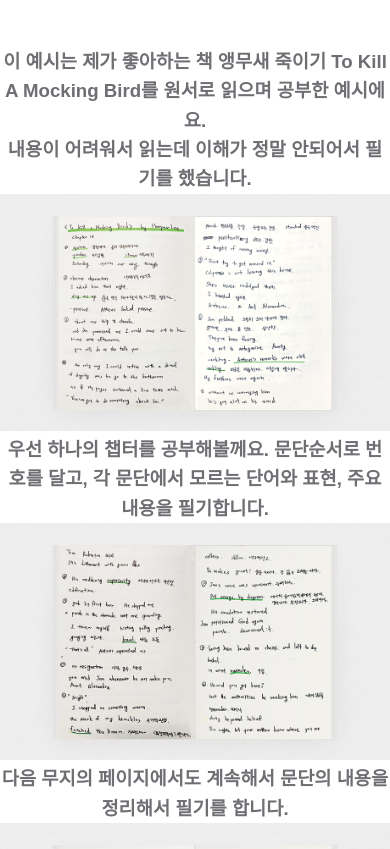
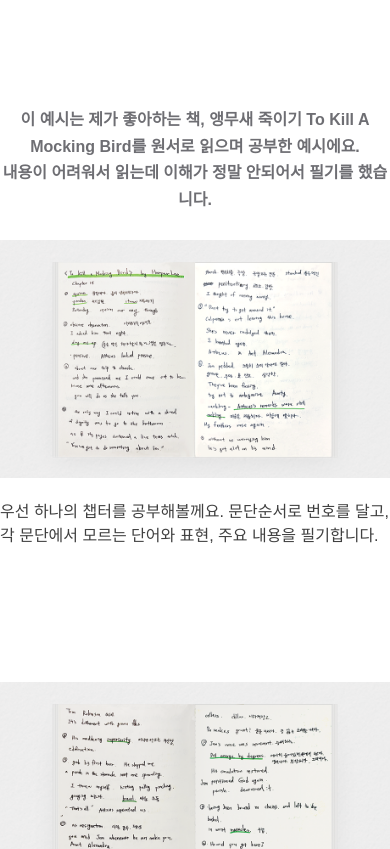
Before and after one commit to Semin-kim-deep/semin-kim-deep.github.io, a plain HTML site: page note/index.html in a window 390 px wide. Shown: the part 1030-1879 px from the top of the page. Drawn offline with Linux system fonts and the light colour scheme; a web font is replaced by a local one.

Commit message:
Update index.html

```diff
--- a/note/index.html
+++ b/note/index.html
@@ -125,6 +125,16 @@
     max-width: 1200px;
     margin: 0 auto;
 }
+        .intro-text2 {
+    font-family: 'Pretendard', sans-serif;
+    font-weight: bold;
+    font-size: 14pt;
+    line-height: 26pt;
+    color: #6e6e73;
+    text-align: center;
+    max-width: 1200px;
+    margin: 0 auto;
+}
 
 @media (max-width: 768px) {
     .intro-title {
@@ -134,6 +144,10 @@
     .intro-text {
         font-size: 14pt;
         line-height: 22pt;
+    }
+        .intro-text2 {
+        font-size: 12pt;
+        line-height: 20pt;
     }
 }
         .white-section {
@@ -481,30 +495,32 @@
         </div>
 
         <!-- 새로 추가되는 텍스트 섹션 -->
+
         <div class="text-section">
             <h2 class="intro-title">저는 좋아합니다, 필기.</h2>
             <p class="intro-text">필기를 하면, 내용을 놓치지 않고, 내 것으로 남길 수 있죠.<br> 하지만 그냥 쓰다보면 단순히 쓰는 행위가 되어 버리기도 해요.<br> 그래서 필기를 시작할지, 말아야할지 고민하다가 어느 때에는 하고, 어느 때에는 하지 않죠. <br><br>이것을 개선하고 싶어서 그라운드 앤 그리드 노트를 만들었어요. <br>무지 페이지에서 필기한 내용을 표 형태의 그리드페이지에서 다시 정리하는 콘셉트입니다.
 <br> 필기만 하지 않고 정리까지 하라니, 다소 번거롭죠?<br> 그런데 제법 괜찮아요. 공부와 필기의 효용감이 생겨요. </p>
         </div>
     </div>
+    <div class="white-section">
 <div>
-             <p class="intro-text">이 예시는 제가 좋아하는 책 앵무새 죽이기 To Kill A Mocking Bird를 원서로 읽으며 공부한 예시에요. <br> 내용이 어려워서 읽는데 이해가 정말 안되어서 필기를 했습니다. </p>
+             <p class="intro-text2">이 예시는 제가 좋아하는 책, 앵무새 죽이기 To Kill A Mocking Bird를 원서로 읽으며 공부한 예시에요. <br> 내용이 어려워서 읽는데 이해가 정말 안되어서 필기를 했습니다.<br> <br>  </p>
             <img id="bottomImage" src="images/in_2.png" alt="Ground & Grid Note 내부" class="image-1">
-        <p class="intro-text">우선 하나의 챕터를 공부해볼께요. 문단순서로 번호를 달고, 각 문단에서 모르는 단어와 표현, 주요 내용을 필기합니다. </p>
+        <p class="intro-textw">우선 하나의 챕터를 공부해볼께요. 문단순서로 번호를 달고, 각 문단에서 모르는 단어와 표현, 주요 내용을 필기합니다. </p>
     </div>
-
-<div>
+    </div>
+    <div class="white-section">
           <img id="bottomImage" src="images/in_3.png" alt="Ground & Grid Note 내부" class="image-1">
-        <p class="intro-text">다음 무지의 페이지에서도 계속해서 문단의 내용을 정리해서 필기를 합니다.  </p>
+        <p class="intro-text2">다음 무지의 페이지에서도 계속해서 문단의 내용을 정리해서 필기를 합니다.  </p>
     </div>
 <div>
           <img id="bottomImage" src="images/in_4.png" alt="Ground & Grid Note 내부" class="image-1">
-        <p class="intro-text">역시 다음 3번째 펼침페이지에도 챕터 내 문단을 번호를 매겨 정리합니다.  </p>
+        <p class="intro-text2">역시 다음 3번째 펼침페이지에도 챕터 내 문단을 번호를 매겨 정리합니다.  </p>
     </div>
 
     <div>
           <img id="bottomImage" src="images/in_5.png" alt="Ground & Grid Note 내부" class="image-1">
-        <p class="intro-text">다음은 정리하는 그리드페이지입니다. 40칸의 그리드에 앞서 필기한 문단 번호들을 각 칸에 넣어줍니다. <br> 문단이나 그룹이 더 많다면 1칸에 여러개가 들어가야 하지만,
+        <p class="intro-text2">다음은 정리하는 그리드페이지입니다. 40칸의 그리드에 앞서 필기한 문단 번호들을 각 칸에 넣어줍니다. <br> 문단이나 그룹이 더 많다면 1칸에 여러개가 들어가야 하지만,
 이 챕터에서는 문단이 많지 않아 오히려 남았어요.<br>
 🟩 먼저 도입부에서 토요일에 겪은 일을 스카우트가 소개했네요.<br>
 🟨 그리고 아빠 아티커스에게 스카우트가 들은 단어를 묻자 고모인 알렉산드라가 끼어들어 이야기를 합니다. <br>
```
